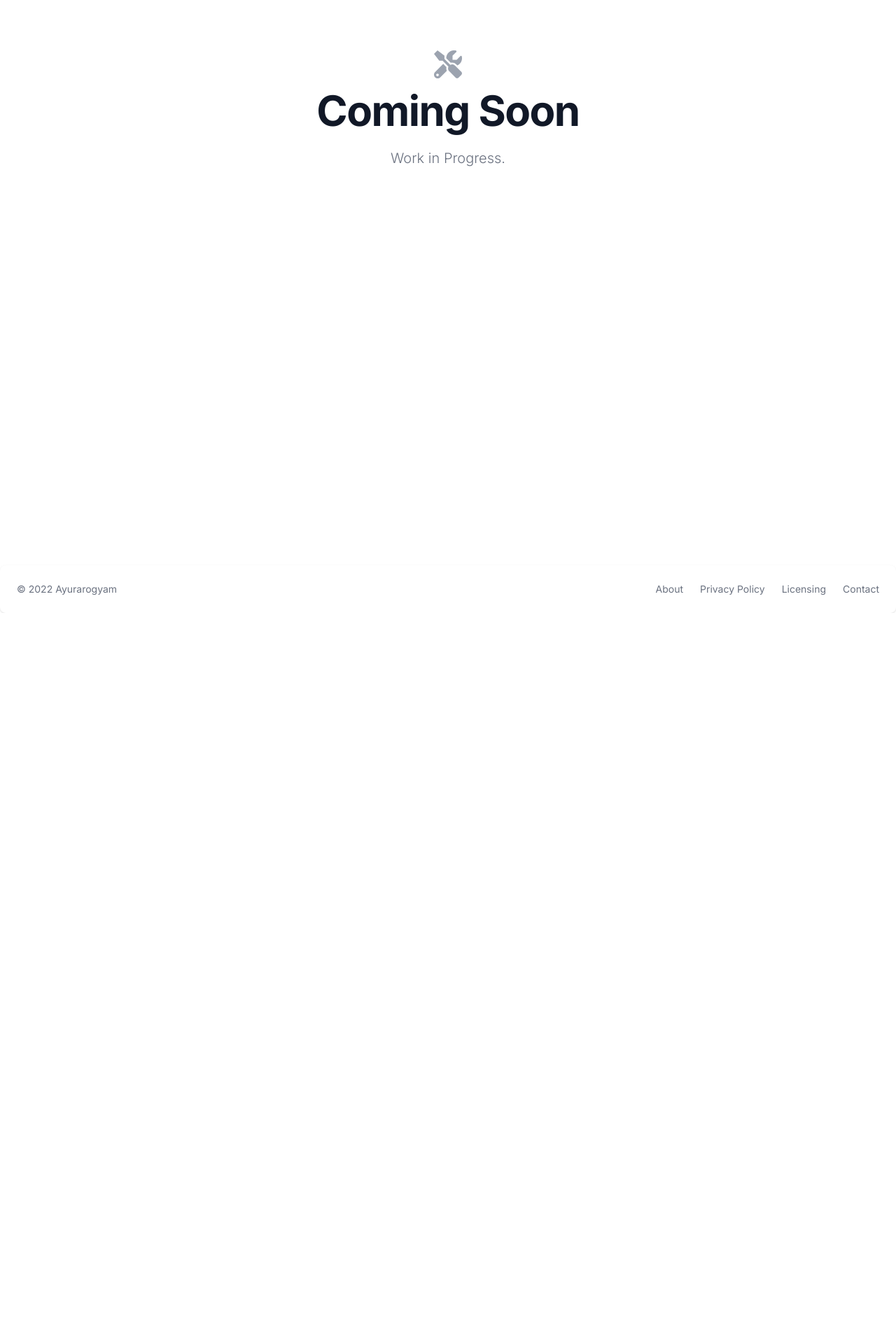
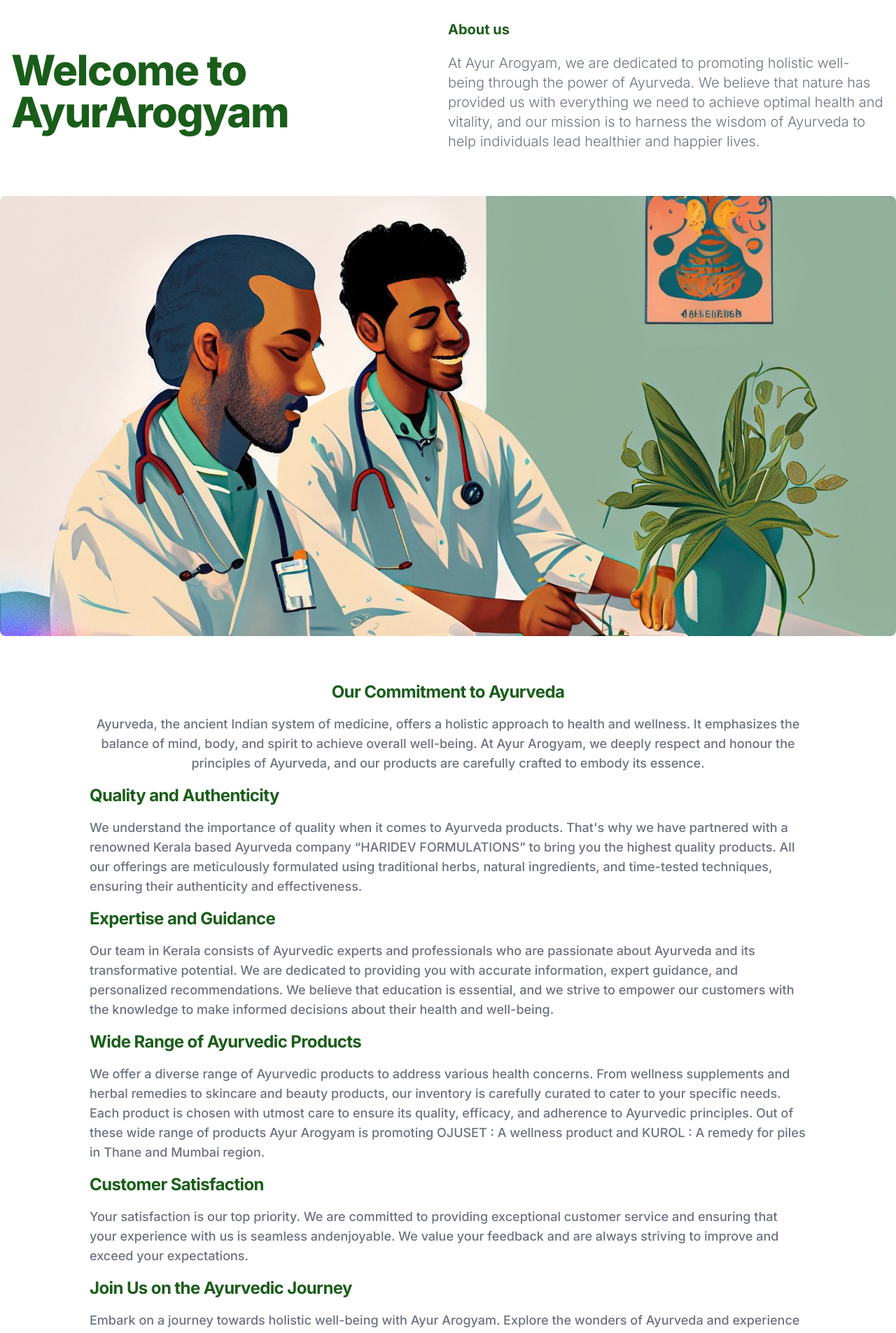
Before and after one commit to ashwin-pillai-dev/ayurarogyam-web, a Next.js app: page /About in a window 1280 px wide. Shown: the part 140-2045 px from the top of the page at 70% size. Before the commit the page ends 1016 px from the top, so only its background shows below. Built offline with nearby package versions, Linux system fonts and the light colour scheme.

Commit message:
about us page

```diff
--- a/app/About/page.tsx
+++ b/app/About/page.tsx
@@ -1,23 +1,98 @@
 import DefaultNavbar from "../components/DefaultNavbar"
 import DefaultFooter from "../components/footer"
+import Image from "next/image"
 
 export default function page() {
     return (
         <div>
-            <DefaultNavbar/>
-            <div className="container mx-auto h-screen">
+            <DefaultNavbar />
+            <div className="container mx-auto">
                 <section className="bg-white dark:bg-gray-900">
-                    <div className="py-8 px-4 mx-auto max-w-screen-md text-center lg:py-16 lg:px-12">
-                        <svg className="mx-auto mb-4 w-10 h-10 text-gray-400" xmlns="http://www.w3.org/2000/svg" viewBox="0 0 512 512"><path fill="currentColor" d="M331.8 224.1c28.29 0 54.88 10.99 74.86 30.97l19.59 19.59c40.01-17.74 71.25-53.3 81.62-96.65c5.725-23.92 5.34-47.08 .2148-68.4c-2.613-10.88-16.43-14.51-24.34-6.604l-68.9 68.9h-75.6V97.2l68.9-68.9c7.912-7.912 4.275-21.73-6.604-24.34c-21.32-5.125-44.48-5.51-68.4 .2148c-55.3 13.23-98.39 60.22-107.2 116.4C224.5 128.9 224.2 137 224.3 145l82.78 82.86C315.2 225.1 323.5 224.1 331.8 224.1zM384 278.6c-23.16-23.16-57.57-27.57-85.39-13.9L191.1 158L191.1 95.99l-127.1-95.99L0 63.1l96 127.1l62.04 .0077l106.7 106.6c-13.67 27.82-9.251 62.23 13.91 85.39l117 117.1c14.62 14.5 38.21 14.5 52.71-.0016l52.75-52.75c14.5-14.5 14.5-38.08-.0016-52.71L384 278.6zM227.9 307L168.7 247.9l-148.9 148.9c-26.37 26.37-26.37 69.08 0 95.45C32.96 505.4 50.21 512 67.5 512s34.54-6.592 47.72-19.78l119.1-119.1C225.5 352.3 222.6 329.4 227.9 307zM64 472c-13.25 0-24-10.75-24-24c0-13.26 10.75-24 24-24S88 434.7 88 448C88 461.3 77.25 472 64 472z" /></svg>
-                        <h1 className="mb-4 text-4xl font-bold tracking-tight leading-none text-gray-900 lg:mb-6 md:text-5xl xl:text-6xl dark:text-white">Coming Soon</h1>
-                        <p className="font-light text-gray-500 md:text-lg xl:text-xl dark:text-gray-400">Work in Progress.</p>
+                    <div className="grid px-4 py-8 mx-auto lg:gap-5 xl:gap-0 lg:pt-5 lg:grid-cols-12 flex-wrap">
+                        <div className="mr-auto place-self-center lg:col-span-6">
+                            <h1 className="max-w-2xl text-primary-700 mb-4 text-4xl font-extrabold tracking-tight leading-none md:text-5xl xl:text-6xl dark:text-white">Welcome to AyurArogyam</h1>
+                        </div>
+                        <div className="lg:mt-0 lg:col-span-6 lg:flex-col">
+                            <p className="text-primary-700 font-bold mb-5 text-xl">About us</p>
+                            <p className="max-w-2xl mb-6 font-light text-gray-500 lg:mb-8 md:text-lg lg:text-xl dark:text-gray-400">
+                                At Ayur Arogyam, we are dedicated to promoting holistic well-being through the
+                                power of Ayurveda. We believe that nature has provided us with everything we need
+                                to achieve optimal health and vitality, and our mission is to harness the wisdom of
+                                Ayurveda to help individuals lead healthier and happier lives.
+                            </p>
+
+
+
+                            {/* <Image height={500} width={500} src="/ojuset new.JPG" className='w-full' alt="mockup" /> */}
+                        </div>
+
+                    </div>
+                    <Image height={500} width={500} className="w-full h-100 rounded-lg" src="/ayurveda-doctors.jpg" alt="Ayurveda doctors" />
+
+                </section>
+                <section className="bg-white dark:bg-gray-900">
+
+                    <div className="py-8  flex justify-center    mx-auto  lg:py-16">
+                        <div className="max-w-screen-lg text-gray-500 sm:text-lg dark:text-gray-400 ">
+                            <h2 className="mb-4 text-2xl tracking-tight font-bold text-primary-700 dark:text-white text-center">Our Commitment to Ayurveda</h2>
+                            <p className="mb-4 font-medium text-center">
+                                Ayurveda, the ancient Indian system of medicine, offers a holistic approach to health
+                                and wellness. It emphasizes the balance of mind, body, and spirit to achieve overall
+                                well-being. At Ayur Arogyam, we deeply respect and honour the principles of
+                                Ayurveda, and our products are carefully crafted to embody its essence.
+                            </p>
+                            <h2 className="mb-4 text-2xl tracking-tight font-bold text-primary-700 dark:text-white">Quality and Authenticity</h2>
+                            <p className="mb-4 font-medium">
+                                We understand the importance of quality when it comes to Ayurveda products. That&#39;s
+                                why we have partnered with a renowned Kerala based Ayurveda company
+                                “HARIDEV FORMULATIONS” to bring you the highest quality products. All our
+                                offerings are meticulously formulated using traditional herbs, natural ingredients, and
+                                time-tested techniques, ensuring their authenticity and effectiveness.
+                            </p>
+
+                            <h2 className="mb-4 text-2xl tracking-tight font-bold text-primary-700 dark:text-white">Expertise and Guidance</h2>
+                            <p className="mb-4 font-medium">
+                                Our team in Kerala consists of Ayurvedic experts and professionals who are
+                                passionate about Ayurveda and its transformative potential. We are dedicated to
+                                providing you with accurate information, expert guidance, and personalized
+                                recommendations. We believe that education is essential, and we strive to empower
+                                our customers with the knowledge to make informed decisions about their health and
+                                well-being.
+                            </p>
+
+                            <h2 className="mb-4 text-2xl tracking-tight font-bold text-primary-700 dark:text-white">Wide Range of Ayurvedic Products</h2>
+                            <p className="mb-4 font-medium">
+                                We offer a diverse range of Ayurvedic products to address various health concerns.
+                                From wellness supplements and herbal remedies to skincare and beauty products,
+                                our inventory is carefully curated to cater to your specific needs. Each product is
+                                chosen with utmost care to ensure its quality, efficacy, and adherence to Ayurvedic
+                                principles. Out of these wide range of products Ayur Arogyam is promoting
+                                OJUSET : A wellness product and KUROL : A remedy for piles in Thane and
+                                Mumbai region.
+                            </p>
+
+                            <h2 className="mb-4 text-2xl tracking-tight font-bold text-primary-700 dark:text-white">Customer Satisfaction</h2>
+                            <p className="mb-4 font-medium">
+                                Your satisfaction is our top priority. We are committed to providing exceptional
+                                customer service and ensuring that your experience with us is seamless andenjoyable. We value your feedback and are always striving to improve and exceed
+                                your expectations.
+                            </p>
+
+                            <h2 className="mb-4 text-2xl tracking-tight font-bold text-primary-700 dark:text-white">Join Us on the Ayurvedic Journey</h2>
+                            <p className="mb-4 font-medium">
+                                Embark on a journey towards holistic well-being with Ayur Arogyam. Explore the
+                                wonders of Ayurveda and experience the transformative power of nature. Rediscover
+                                balance, vitality, and harmony in your life.
+                            </p>
+
+                        </div>
                     </div>
                 </section>
 
-            </div>
-            <DefaultFooter/>
+            </div >
+            <DefaultFooter />
 
-        </div>
+        </div >
 
     )
 }
--- a/app/components/DefaultNavbar.tsx
+++ b/app/components/DefaultNavbar.tsx
@@ -13,7 +13,7 @@ export default function DefaultNavbar() {
             <Navbar fluid={true} rounded={true} >
                 <Navbar.Brand
 
-                    href="#"
+                    href="/"
                 >
 
                     <Image height={500} width={130} className="h-32 max-w-full rounded-lg" src="/ayur-arogyam-logo.png" alt="image description" />
```
Also changed, not shown: public/ayurveda-doctors.jpg (added).
